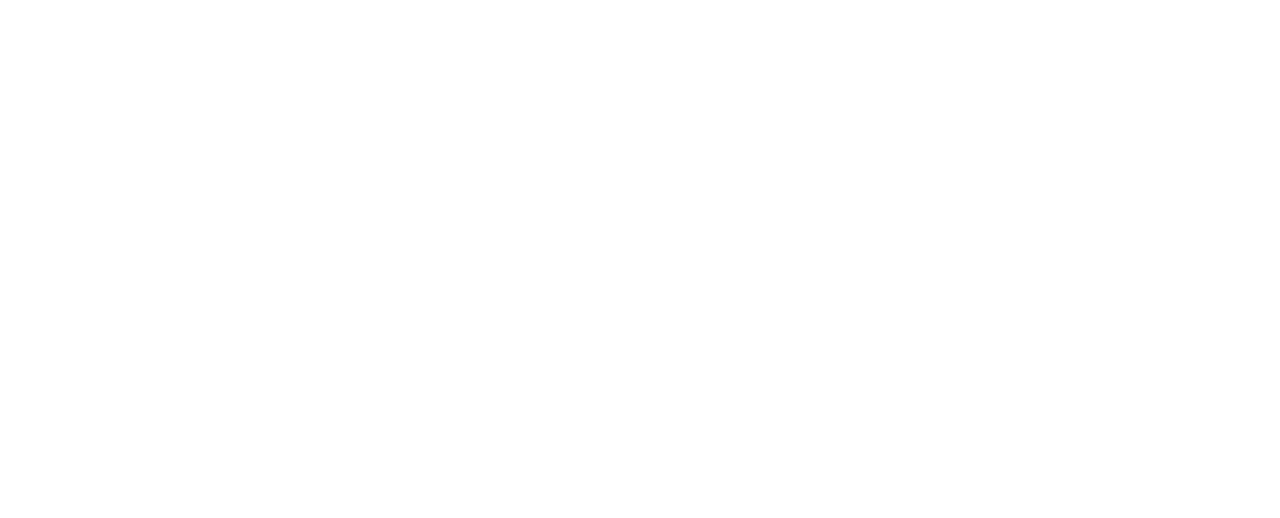
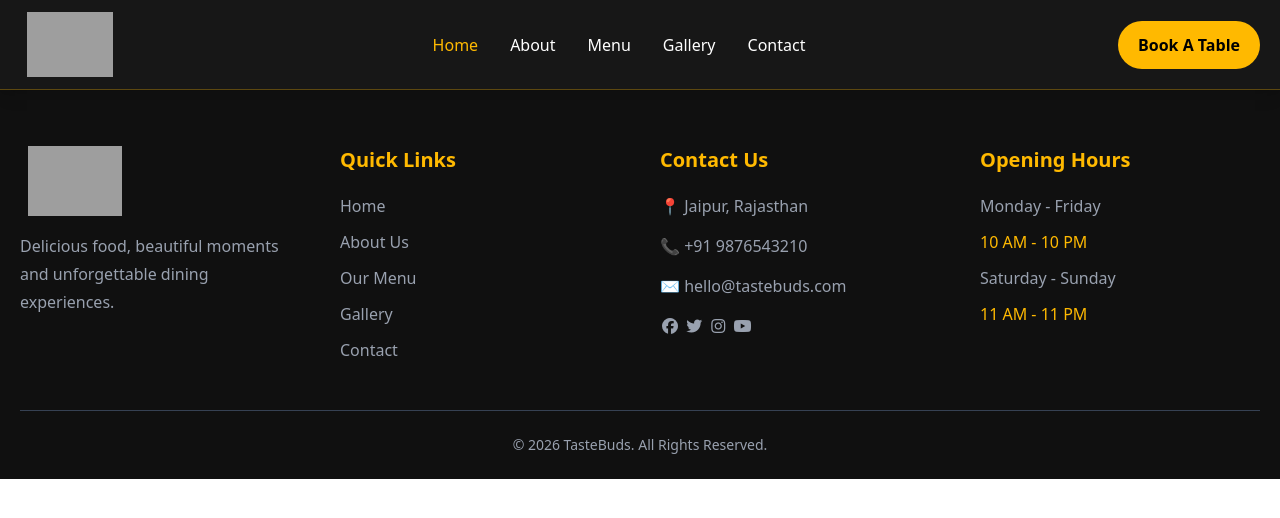
Before and after one commit to ritu1756/Tastebuds, a plain HTML site: page index.html in a window 1280 px wide. Drawn offline with nearby package versions, Linux system fonts and the light colour scheme; grey boxes are pictures that could not be loaded.

Commit message:
Add header and footer with logo and social icons

```diff
--- a/index.html
+++ b/index.html
@@ -5,9 +5,147 @@
     <meta name="viewport" content="width=device-width, initial-scale=1.0">
     <title>Document</title>
     <script src="https://cdn.jsdelivr.net/npm/@tailwindcss/browser@4"></script>
+    <link rel="stylesheet" href="https://cdnjs.cloudflare.com/ajax/libs/font-awesome/7.3.1/css/all.css">
 
 </head>
 <body>
 
+
+<!-- STICKY HEADER -->
+<header class="sticky top-0 z-50 bg-[#171717] text-white border-b border-amber-400/30 shadow-lg">
+
+    <div class="max-w-7xl mx-auto px-5 py-3 flex items-center justify-between">
+
+        <!-- Logo Image -->
+        <a href="index.html" class="flex items-center">
+            <img src="images/logo.png"
+                 alt="TasteBuds Restaurant Logo"
+                 class="w-[100px] h-[65px] object-contain">
+        </a>
+
+        <!-- Desktop Navigation -->
+        <nav class="hidden md:flex items-center gap-8">
+            <a href="index.html" class="text-amber-400 hover:text-amber-300">Home</a>
+            <a href="about.html" class="hover:text-amber-400">About</a>
+            <a href="menu.html" class="hover:text-amber-400">Menu</a>
+            <a href="gallery.html" class="hover:text-amber-400">Gallery</a>
+            <a href="contact.html" class="hover:text-amber-400">Contact</a>
+        </nav>
+
+        <!-- Book Table Button -->
+        <a href="contact.html"
+           class="hidden md:block bg-amber-400 text-black px-5 py-3 rounded-full font-semibold hover:bg-amber-300 transition">
+            Book A Table
+        </a>
+
+        <!-- Mobile Menu -->
+        <details class="md:hidden relative">
+            <summary class="cursor-pointer list-none text-3xl text-amber-400">
+                ☰
+            </summary>
+
+            <nav class="absolute right-0 top-12 z-50 bg-[#252525] w-48 p-5 rounded-xl shadow-xl flex flex-col gap-4">
+                <a href="index.html" class="hover:text-amber-400">Home</a>
+                <a href="about.html" class="hover:text-amber-400">About</a>
+                <a href="menu.html" class="hover:text-amber-400">Menu</a>
+                <a href="gallery.html" class="hover:text-amber-400">Gallery</a>
+                <a href="contact.html" class="hover:text-amber-400">Contact</a>
+
+                <a href="contact.html"
+                   class="bg-amber-400 text-black text-center py-2 rounded-full font-semibold">
+                    Book A Table
+                </a>
+            </nav>
+        </details>
+
+    </div>
+</header>
+
+
+
 </body>
+
+
+<!-- FOOTER -->
+<footer class="bg-[#101010] text-white pt-14 pb-6">
+
+    <div class="max-w-7xl mx-auto px-5">
+
+        <!-- Footer Grid -->
+        <div class="grid grid-cols-1 sm:grid-cols-2 lg:grid-cols-4 gap-10">
+
+            <!-- About -->
+            <div>
+                <img src="images/logo.png"
+                     alt="TasteBuds Logo"
+                     class="w-[110px] h-[70px] object-contain mb-4">
+
+                <p class="text-gray-400 leading-7">
+                    Delicious food, beautiful moments and
+                    unforgettable dining experiences.
+                </p>
+            </div>
+
+            <!-- Quick Links -->
+            <div>
+                <h3 class="text-xl font-semibold text-amber-400 mb-5">
+                    Quick Links
+                </h3>
+
+                <div class="flex flex-col gap-3 text-gray-400">
+                    <a href="index.html" class="hover:text-amber-400">Home</a>
+                    <a href="about.html" class="hover:text-amber-400">About Us</a>
+                    <a href="menu.html" class="hover:text-amber-400">Our Menu</a>
+                    <a href="gallery.html" class="hover:text-amber-400">Gallery</a>
+                    <a href="contact.html" class="hover:text-amber-400">Contact</a>
+                </div>
+            </div>
+
+            <!-- Contact -->
+            <div>
+                <h3 class="text-xl font-semibold text-amber-400 mb-5">
+                    Contact Us
+                </h3>
+
+                <div class="flex flex-col gap-4 text-gray-400">
+                    <p>📍 Jaipur, Rajasthan</p>
+                    <p>📞 +91 9876543210</p>
+                    <p>✉️ hello@tastebuds.com</p>
+
+                    <div>
+                        <i class="fa-brands fa-facebook"></i>
+                        <i class="fa-brands fa-twitter"></i>
+                         <i class="fa-brands fa-instagram"></i>
+                         <i class="fa-brands fa-youtube"></i>
+                    </div>
+                </div>
+            </div>
+
+            <!-- Opening Hours -->
+            <div>
+                <h3 class="text-xl font-semibold text-amber-400 mb-5">
+                    Opening Hours
+                </h3>
+
+                <div class="text-gray-400 space-y-3">
+                    <p>Monday - Friday</p>
+                    <p class="text-amber-400">10 AM - 10 PM</p>
+
+                    <p>Saturday - Sunday</p>
+                    <p class="text-amber-400">11 AM - 11 PM</p>
+                </div>
+            </div>
+
+        </div>
+
+        <!-- Copyright -->
+        <div class="border-t border-gray-700 mt-12 pt-6 text-center">
+            <p class="text-gray-400 text-sm">
+                © 2026 TasteBuds. All Rights Reserved.
+            </p>
+        </div>
+
+    </div>
+</footer>
+
 </html>
```
Also changed, not shown: 1 other file.
